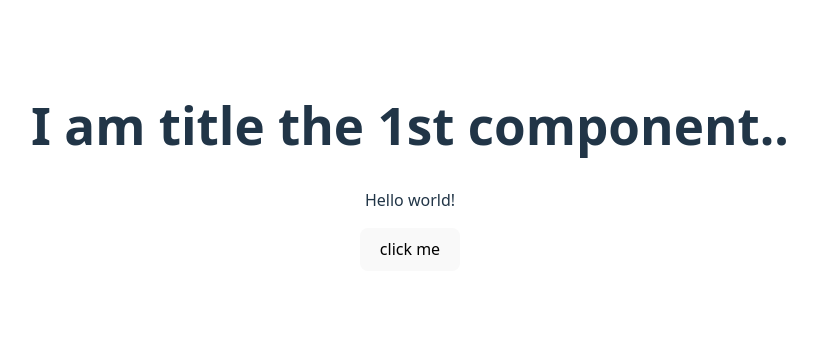
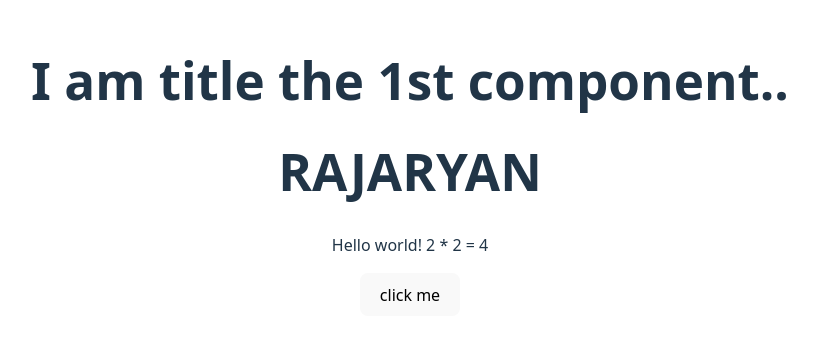
Before and after one commit to Rajaryan99/React_learning-Projects, a React (Vite) app in the folder Basic-react-app/: page / in a window 1280 px wide. Shown: the part 233-572 px from the top of the page, without its empty margins (230-1047 px from the left). Built offline with nearby package versions, Linux system fonts and the light colour scheme.

Commit message:
using Javascript in react

```diff
--- a/Basic-react-app/src/App.jsx
+++ b/Basic-react-app/src/App.jsx
@@ -4,12 +4,15 @@ import Title from './Title.jsx';
 
 
 function App() {
+  let name = 'rajaryan'
 
   return (
     <>
       <Title />
-      <p>Hello world!</p>
+      <h1>{name.toUpperCase()}</h1>
+      <p>Hello world! 2 * 2 =  {2 * 2}</p>
       <button>click me</button>
+
     </>
   )
 }
```
